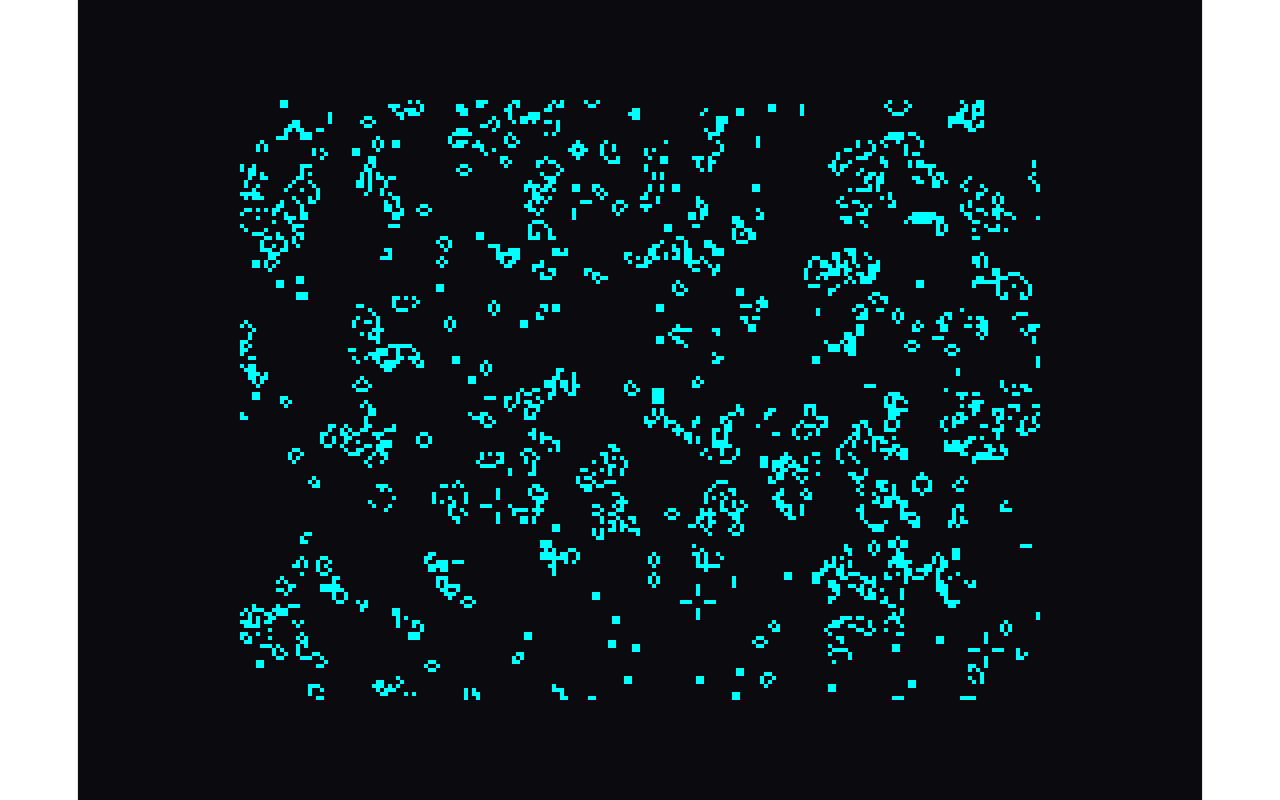
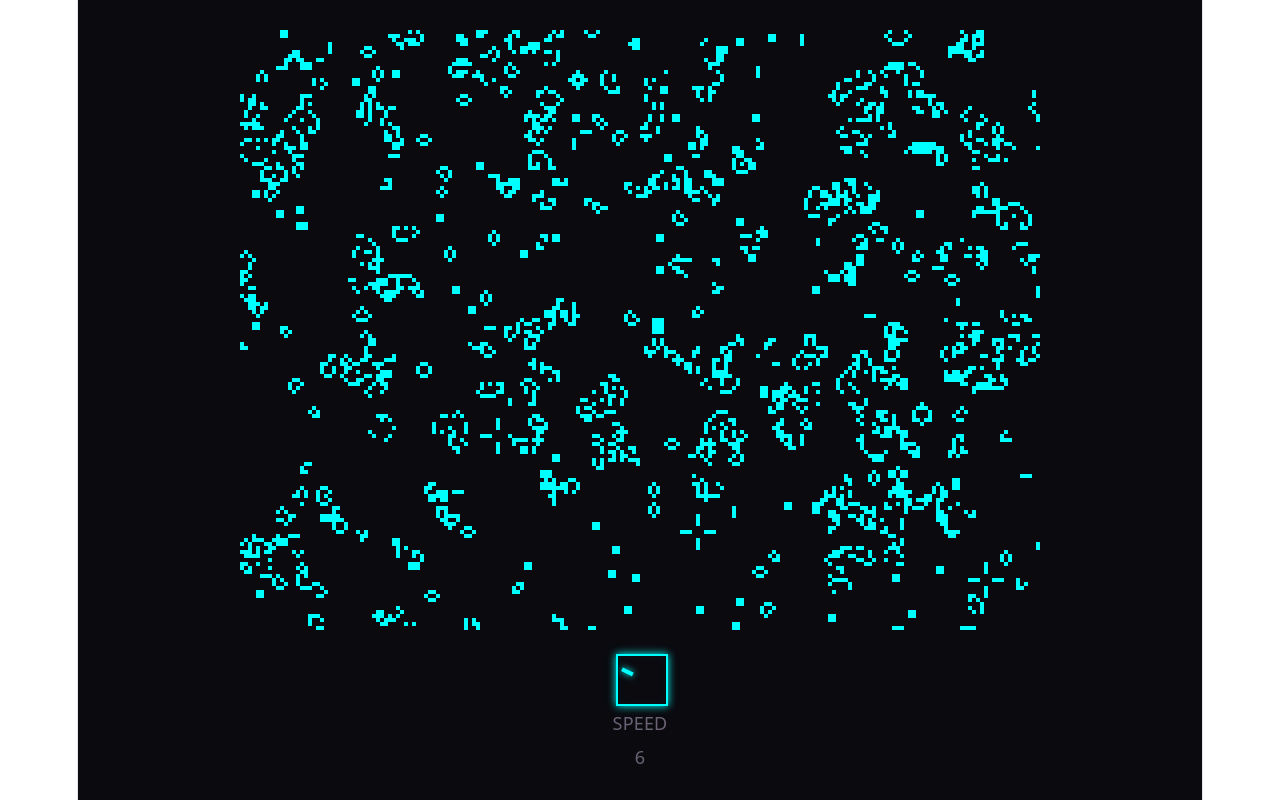
Before and after one commit to BeatrizMarGar/nadir-fractal-engine, a React (Vite) app in the folder frontend/: page / in a window 1280 px wide. Built offline with nearby package versions, Linux system fonts and the light colour scheme.

Commit message:
fix: rotate inner dial instead of knob body for pixel-art aesthetic

```diff
--- a/frontend/src/App.tsx
+++ b/frontend/src/App.tsx
@@ -2,6 +2,20 @@ import { useEffect, useRef } from 'react';
 import { randomGrid, nextGeneration } from './engine/automata/gameOfLife';
 import { renderMatrix } from './engine/renderer';
 import type { ColorPalette } from './engine/renderer';
+import './components/nfe-knob/nfe-knob';
+
+declare module 'react' {
+  namespace JSX {
+    interface IntrinsicElements {
+      'nfe-knob': React.DetailedHTMLProps<React.HTMLAttributes<HTMLElement>, HTMLElement> & {
+        value?: string;
+        min?: string;
+        max?: string;
+        label?: string;
+      };
+    }
+  }
+}
 
 const GRID_WIDTH = 200;
 const GRID_HEIGHT = 150;
@@ -41,13 +55,14 @@ function App() {
   }, []);
 
   return (
-    <div style={{ background: '#0a0a0f', minHeight: '100vh', display: 'flex', justifyContent: 'center', alignItems: 'center' }}>
+    <div style={{ background: '#0a0a0f', minHeight: '100vh', display: 'flex', flexDirection: 'column', justifyContent: 'center', alignItems: 'center', gap: '24px' }}>
       <canvas
         ref={canvasRef}
         width={GRID_WIDTH}
         height={GRID_HEIGHT}
         style={{ width: '800px', height: '600px', imageRendering: 'pixelated' }}
       />
+      <nfe-knob value="6" min="1" max="20" label="SPEED"></nfe-knob>
     </div>
   );
 }
--- a/frontend/src/components/nfe-knob/nfe-knob.ts
+++ b/frontend/src/components/nfe-knob/nfe-knob.ts
@@ -36,9 +36,14 @@ function createTemplate(): string {
             .knob-wrapper {
                 width: 48px;
                 height: 48px;
+                position: relative;
+            }
+
+            .dial {
+                position: absolute;
+                inset: 0;
                 transform-origin: center center;
                 will-change: transform;
-                cursor: ns-resize;
             }
 
             .knob-body {
@@ -50,17 +55,23 @@ function createTemplate(): string {
             }
 
             .indicator {
+                width: 4px;
+                height: 12px;
+                background: var(--nfe-accent, #00ffff);
                 position: absolute;
                 top: 4px;
                 left: 50%;
                 transform: translateX(-50%);
-                }
+                box-shadow: 0 0 6px var(--nfe-accent, #00ffff);
+            }
 
         </style>
 
         <div class="knob-wrapper">
             <div class="knob-body">
+                <div class="dial">
                 <div class="indicator"></div>
+                </div>
             </div>
         </div>
         <span class="label"></span>
@@ -82,6 +93,7 @@ class NfeKnob extends HTMLElement {
     private _knobWrapper!: HTMLElement;
     private _valueDisplay!: HTMLElement;
     private _labelEl!: HTMLElement;
+    private _dial!: HTMLElement;
 
     constructor() {
 
@@ -98,6 +110,8 @@ class NfeKnob extends HTMLElement {
         this._onMouseDown = this._onMouseDown.bind(this);
         this._onMouseMove = this._onMouseMove.bind(this);
         this._onMouseUp = this._onMouseUp.bind(this);
+
+        this._dial = shadow.querySelector('.dial') as HTMLElement;
     }
 
     // -- OBSERVED ATTRIBUTES --
@@ -188,7 +202,7 @@ class NfeKnob extends HTMLElement {
 
     private _render(): void {
     const angulo = this._mapValueToAngle(this._value, this._min, this._max);
-    this._knobWrapper.style.transform = `rotate(${angulo}deg)`;
+    this._dial.style.transform = `rotate(${angulo}deg)`;
     this._valueDisplay.textContent = String(Math.round(this._value));
     this._labelEl.textContent = this._label;
     }
```
